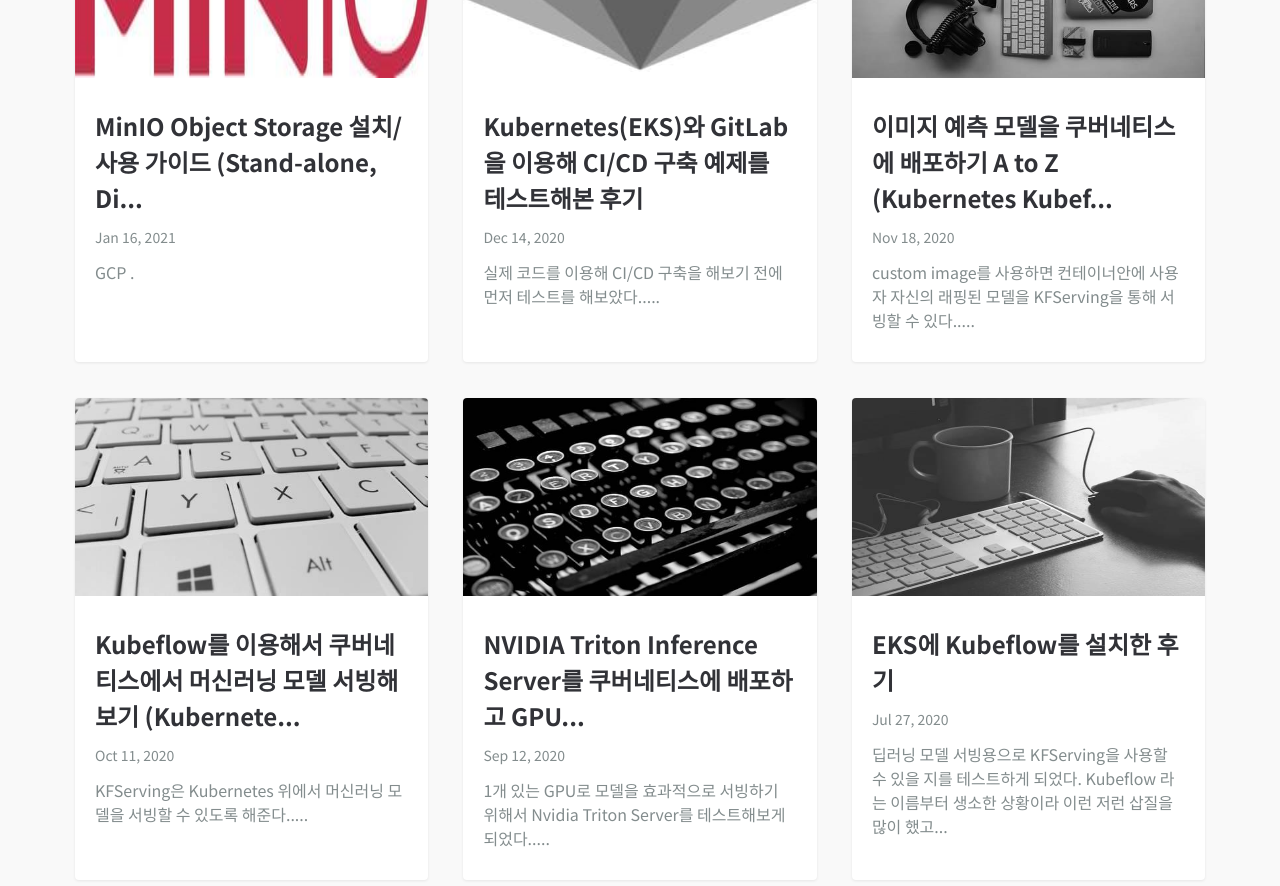
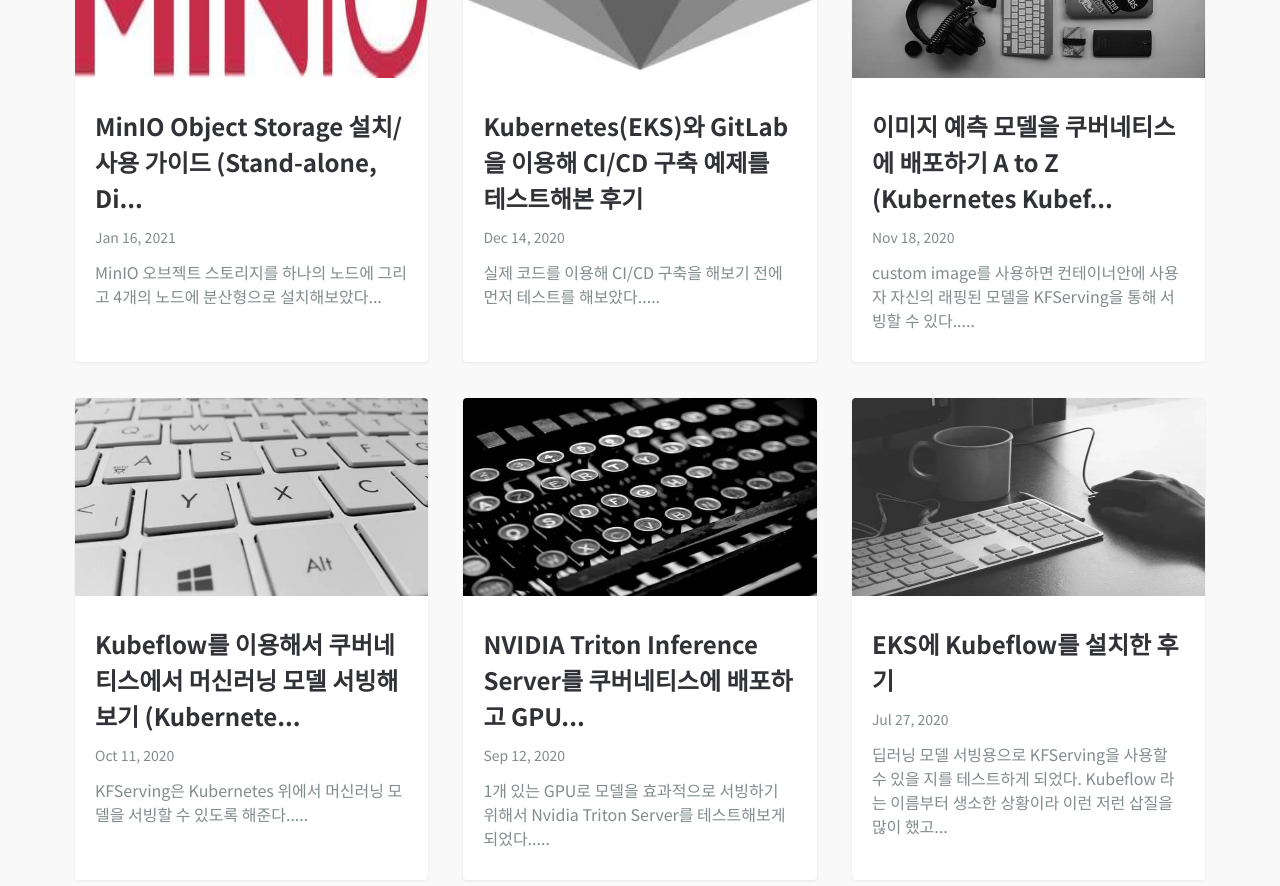
Before and after one commit to mokpolar/mokpolar.github.io, a Jekyll site: the page built from index.md, in a window 1280 px wide and 900 px high, scrolled down 777 px. Shown: the top 886 px of the window. Built offline with Jekyll 4.4.1, drawn with Linux system fonts in a browser that asks for light colours.

Commit message:
Update 2021-01-16-minio_distribuited_1.md

```diff
--- a/_posts/2021-01-16-minio_distribuited_1.md
+++ b/_posts/2021-01-16-minio_distribuited_1.md
@@ -1,7 +1,7 @@
 ---
 layout: post
 title: MinIO Object Storage 설치/사용 가이드 (Stand-alone, Distributed on GCP VM Instance install guide)
-summary: GCP .
+summary: MinIO 오브젝트 스토리지를 하나의 노드에 그리고 4개의 노드에 분산형으로 설치해보았다...
 featured-img: MINIO_wordmark
 categories: [Devlog]
 author: mokpolar
```
